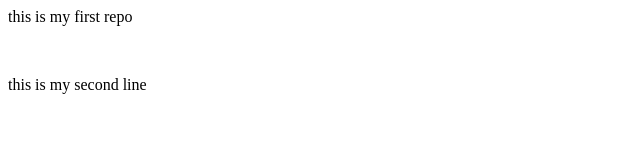
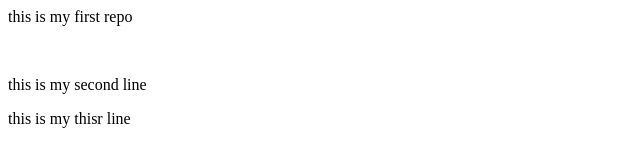
Before and after one commit to tikesh12345/local-repo, a plain HTML site: page index.html in a window 1280 px wide. Shown: the whole page, without its empty margins (0-640 px from the left). Drawn offline with Linux system fonts and the light colour scheme.

Commit message:
added third line

```diff
--- a/index.html
+++ b/index.html
@@ -1,3 +1,4 @@
 <p>this is my first repo</p><br>
 <p> this is my second line</p>
+<p>this is my thisr line </p>
 <br><br>
```
